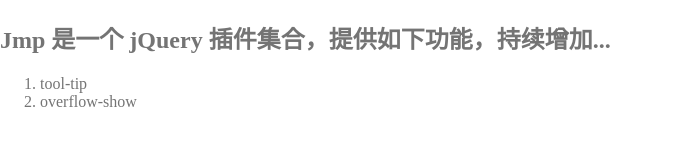
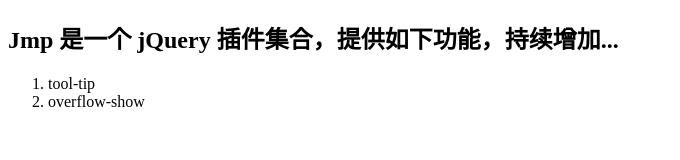
Before and after one commit to Fea-Sin/Jmp, a website: page index.html in a window 1280 px wide. Shown: the whole page, without its empty margins (0-680 px from the left). Drawn offline with nearby package versions, Linux system fonts and the light colour scheme; files that its build step writes are made by us from their sources.

Commit message:
remove test styles

```diff
--- a/src/less/overflow-show/main.less
+++ b/src/less/overflow-show/main.less
@@ -4,12 +4,12 @@
  * common
  *
  */
-html, body {
+/* html, body {
 	margin: 0;
 	padding: 0;
 	color: @color;
 }
-
+ */
 // box shadow style
 .shadow-box {
 	box-shadow: 1px 1px 10px #dfdfdf;
@@ -47,7 +47,3 @@
 	z-index: 100;
 	background-color: #fff;
 }
-
-.box {
-	padding: 10px;
-}
--- a/src/less/test.less
+++ /dev/null
@@ -1,8 +0,0 @@
-@nice-blue: #5bb3ad;
-
-.test {
-	color: @nice-blue;
-}
-ol li {
-	padding: 8px;
-}
```
